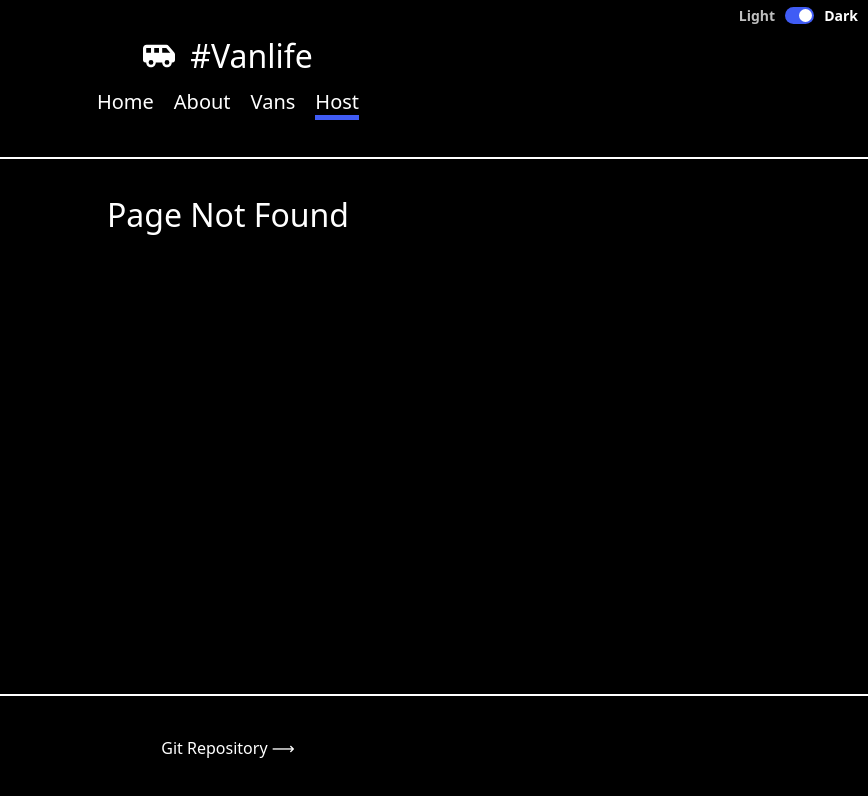
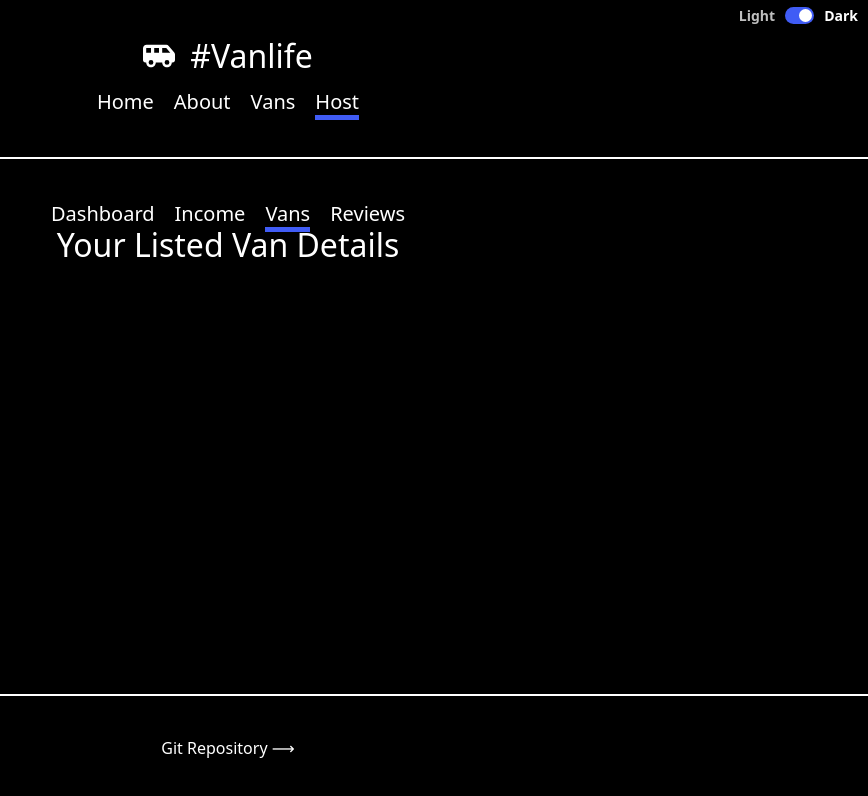
Before and after one commit to chrisnajman/vanlife, a React (Vite) app: page /vanlife/host/host-vans/1 in a window 1280 px wide. Before the commit this address had no page. Shown: the top 796 px of the page, without its empty margins (412-1280 px from the left). Built offline with nearby package versions, Linux system fonts and the light colour scheme; what miragejs would draw is missing.

Commit message:
Renamed VanDetails.jsx to VanDetail.jsx. Created pages and routes for HostVans.jsx and HostVanDetail.jsx

```diff
--- a/src/App.jsx
+++ b/src/App.jsx
@@ -4,11 +4,13 @@ import Home from "./pages/Home"
 import About from "./pages/About"
 import Vans from "./pages/vans/Vans"
 import FourOfour from "./pages/FourOfour"
-import VanDetails from "./pages/vans/VanDetails"
+import VanDetail from "./pages/vans/VanDetail"
 import LayoutHost from "./layout/LayoutHost"
 import Dashboard from "./pages/host/Dashboard"
 import Income from "./pages/host/Income"
 import Reviews from "./pages/host/Reviews"
+import HostVans from "./pages/host/HostVans"
+import HostVanDetail from "./pages/host/HostVanDetail"
 
 function App() {
   return (
@@ -29,7 +31,7 @@ function App() {
           />
           <Route
             path="vans/:id"
-            element={<VanDetails />}
+            element={<VanDetail />}
           />
           <Route
             path="host"
@@ -42,6 +44,14 @@ function App() {
             <Route
               path="income"
               element={<Income />}
+            />
+            <Route
+              path="host-vans"
+              element={<HostVans />}
+            />
+            <Route
+              path="host-vans/:id"
+              element={<HostVanDetail />}
             />
             <Route
               path="reviews"
--- a/src/layout/LayoutHost.jsx
+++ b/src/layout/LayoutHost.jsx
@@ -25,6 +25,14 @@ function LayoutHost() {
           </li>
           <li>
             <NavLink
+              to="host-vans"
+              aria-current="page"
+            >
+              Vans
+            </NavLink>
+          </li>
+          <li>
+            <NavLink
               to="reviews"
               aria-current="page"
               end
--- /dev/null
+++ b/src/pages/host/HostVanDetail.jsx
@@ -0,0 +1,5 @@
+function HostVanDetail() {
+  return <h1>Your Listed Van Details</h1>
+}
+
+export default HostVanDetail
--- /dev/null
+++ b/src/pages/host/HostVans.jsx
@@ -0,0 +1,5 @@
+function HostVans() {
+  return <h1>Your Listed Vans</h1>
+}
+
+export default HostVans
--- a/src/pages/vans/VanDetails.jsx
+++ b/src/pages/vans/VanDetail.jsx
@@ -1,7 +1,7 @@
 import { useState, useEffect } from "react"
 import { useParams, Link } from "react-router-dom"
 
-function VanDetails() {
+function VanDetail() {
   const params = useParams()
 
   const [van, setVan] = useState(null)
@@ -67,4 +67,4 @@ function VanDetails() {
   )
 }
 
-export default VanDetails
+export default VanDetail
```
Also changed, not shown: 1 other file (tests, documents, lock files or other folders).
